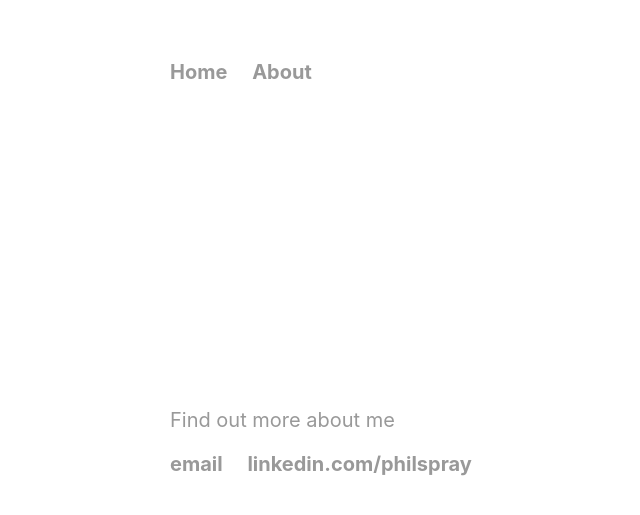
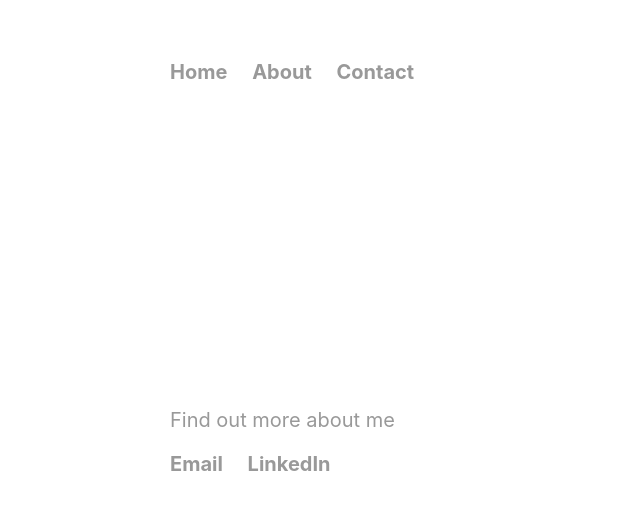
Before and after one commit to philsprayuk/philsprayuk.github.io, a Jekyll site: the page built from index.html, in a window 1280 px wide. Shown: the top 515 px of the page, without its empty margins (22-662 px from the left). Built offline with Jekyll 4.4.1, drawn with Linux system fonts in a browser that asks for light colours.

Commit message:
Adding contact page to nav

```diff
--- a/_layouts/default.html
+++ b/_layouts/default.html
@@ -10,6 +10,7 @@
 	    		<ul>
 	        		<li><a href="/">Home</a></li>
 		        	<li><a href="/about">About</a></li>
+				<li><a href="/contact">Contact</a></li>
 	    		</ul>
 			</nav>
 			<div class="container">
@@ -19,8 +20,8 @@
 			</div><!-- /.container -->
 			<footer>
 	    		<ul>
-	        		<li><a href="mailto:hello@philspray.uk">email</a></li>
-	        		<li><a href="https://linkedin.com/philspray">linkedin.com/philspray</a></li>
+	        		<li><a href="mailto:hello@philspray.uk">Email</a></li>
+	        		<li><a href="https://linkedin.com/in/philspray">LinkedIn</a></li>
 				</ul>
 			</footer>
 		</body>
```
